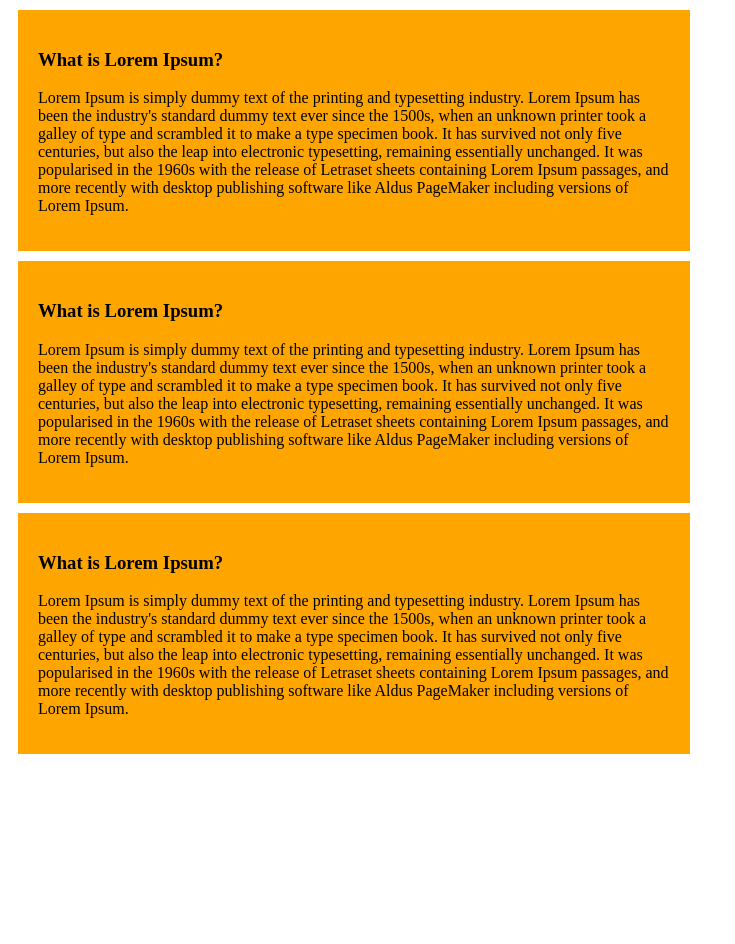
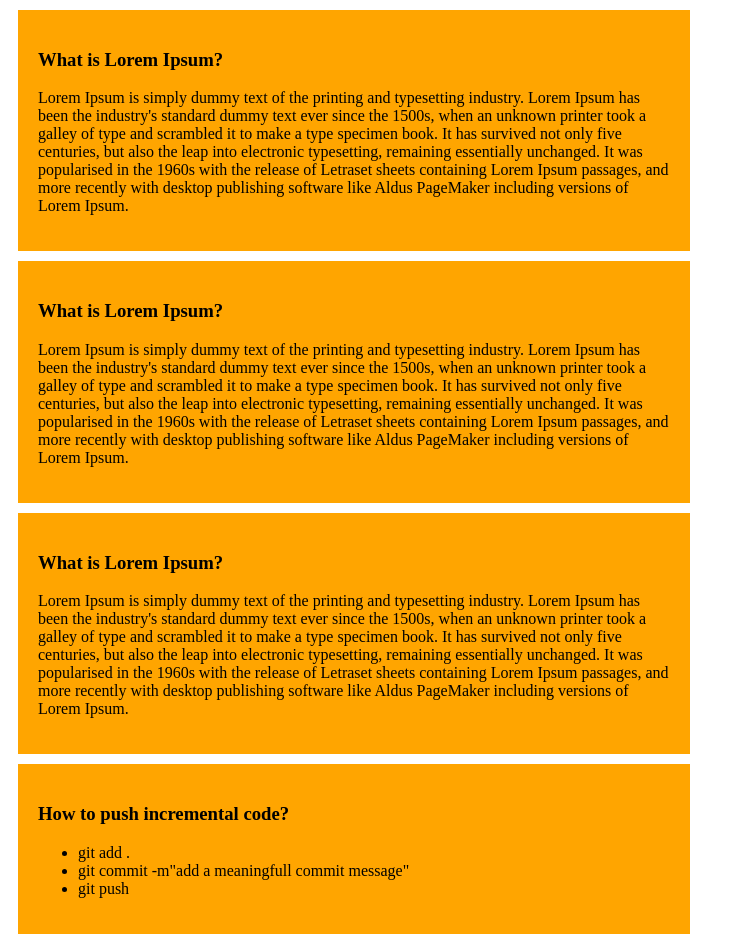
Before and after one commit to Jubaida38/my-simple-github-repo, a plain HTML site: page index.html in a window 1280 px wide. Shown: the whole page, without its empty margins (0-735 px from the left). Before the commit the page ends 800 px from the top, so only its background shows below. Drawn offline with Linux system fonts and the light colour scheme.

Commit message:
added a list to push code

```diff
--- a/index.html
+++ b/index.html
@@ -16,6 +16,14 @@
     <div><h3> What is Lorem Ipsum?</h3>
         <p>Lorem Ipsum is simply dummy text of the printing and typesetting industry. Lorem Ipsum has been the industry's standard dummy text ever since the 1500s, when an unknown printer took a galley of type and scrambled it to make a type specimen book. It has survived not only five centuries, but also the leap into electronic typesetting, remaining essentially unchanged. It was popularised in the 1960s with the release of Letraset sheets containing Lorem Ipsum passages, and more recently with desktop publishing software like Aldus PageMaker including versions of Lorem Ipsum.</p>
     </div>
+    <div>
+        <h3>How to push incremental code? </h3>
+        <ul>
+            <li>git add .</li>
+            <li>git commit -m"add a meaningfull commit message"</li>
+            <li>git push</li>
+        </ul>
+    </div>
 
 </body>
 </html>
```
